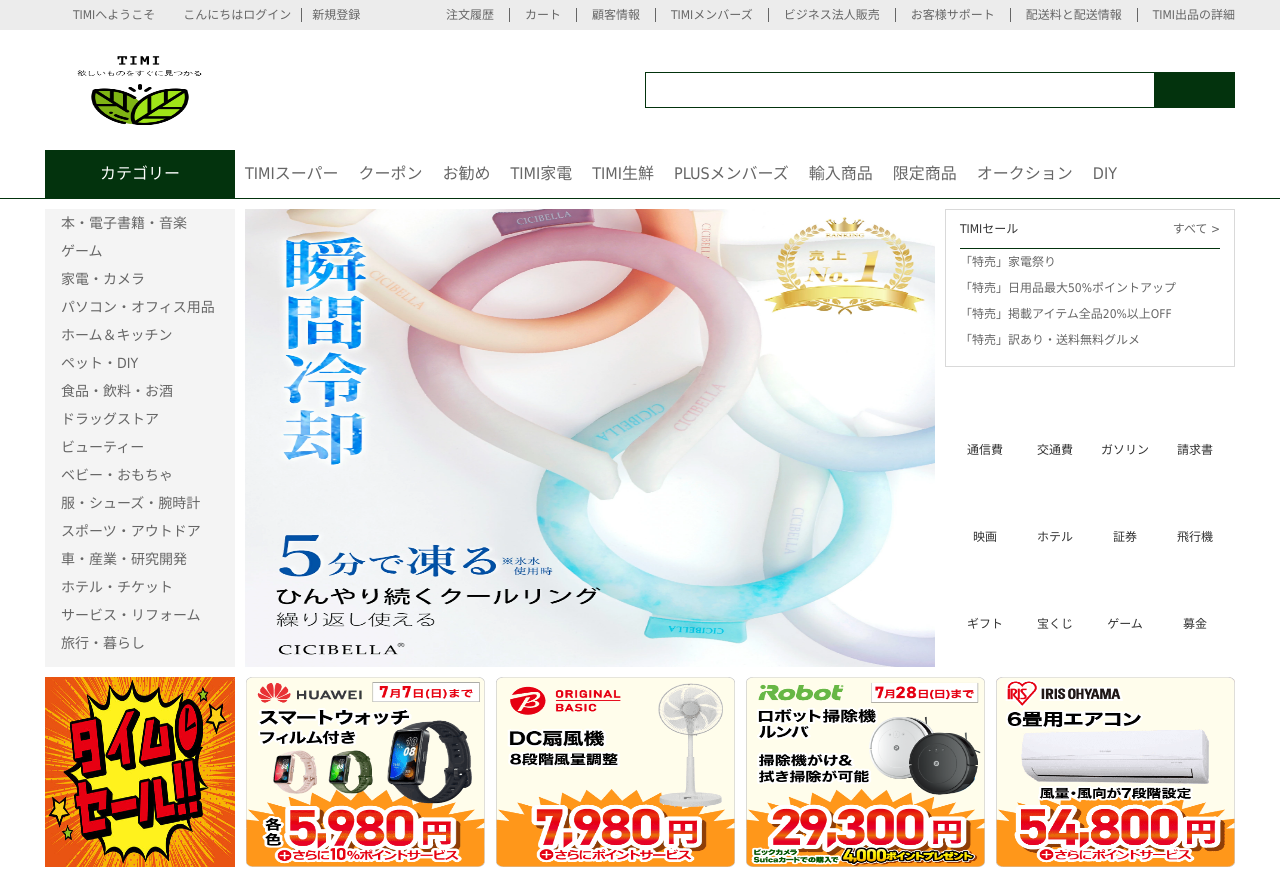
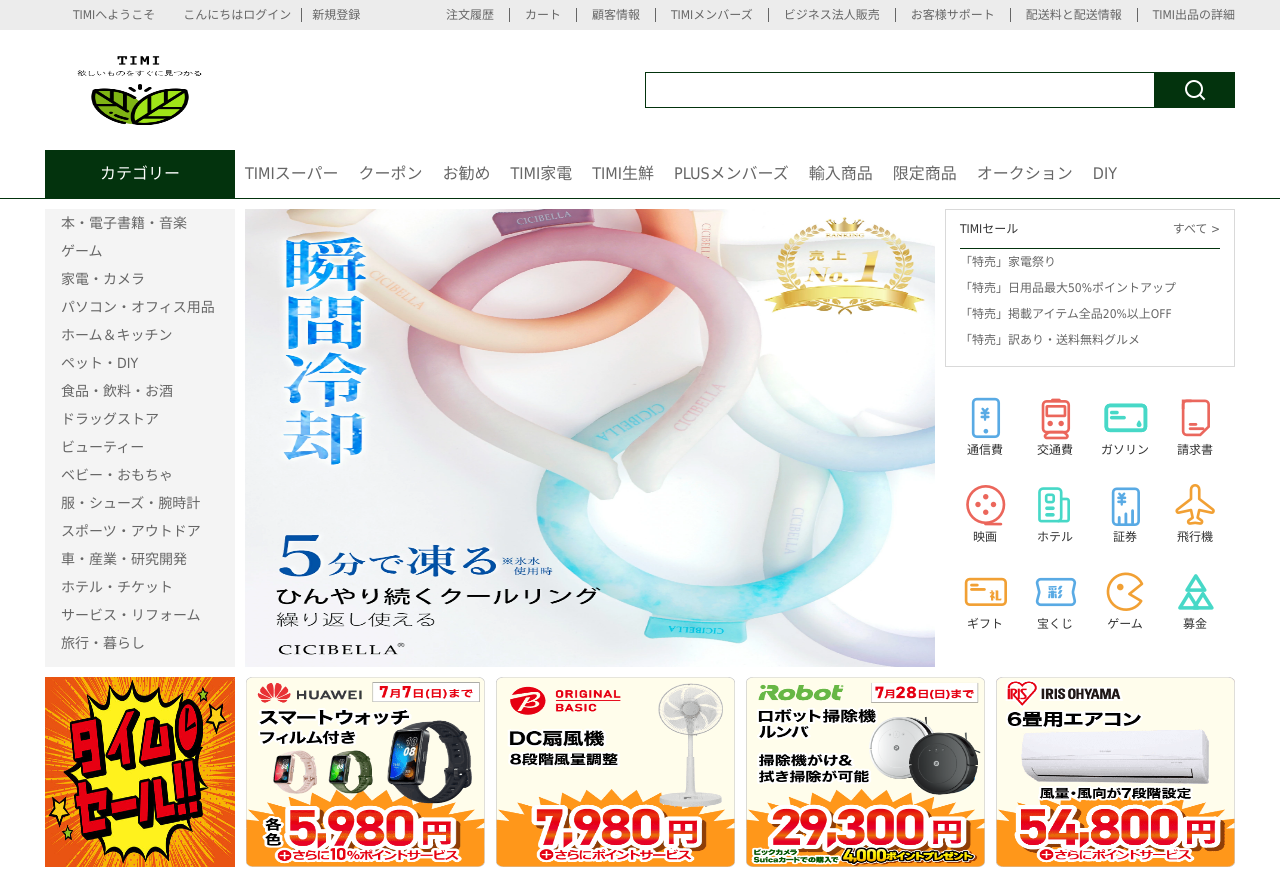
Before and after one commit to kinkin3288/simple-web-page, a plain HTML site: page index.html in a window 1280 px wide. Shown: the top 870 px of the page. Drawn offline with Linux system fonts and the light colour scheme; the site is published under a folder, as on GitHub Pages, so addresses that start at the root find nothing.

Commit message:
CSS_BGI_path

```diff
--- a/index.css
+++ b/index.css
@@ -67,7 +67,7 @@
     height: 36px;
     background-color: #03330d;
     vertical-align: top;
-    background-image: url("/images/serch_icon.png");
+    background-image: url("./images/serch_icon.png");
     background-repeat: no-repeat;
     background-position: 28px 6px;
     cursor: pointer;
@@ -212,7 +212,7 @@
 .other-nav-list .picture {
     width: 48px;
     height: 48px;
-    background-image:url("/images/図の集合.png") ;
+    background-image:url("./images/図の集合.png") ;
 }
 .other-nav-list:nth-child(1) li:nth-child(1) .picture {
     background-position: 0 0;
```
